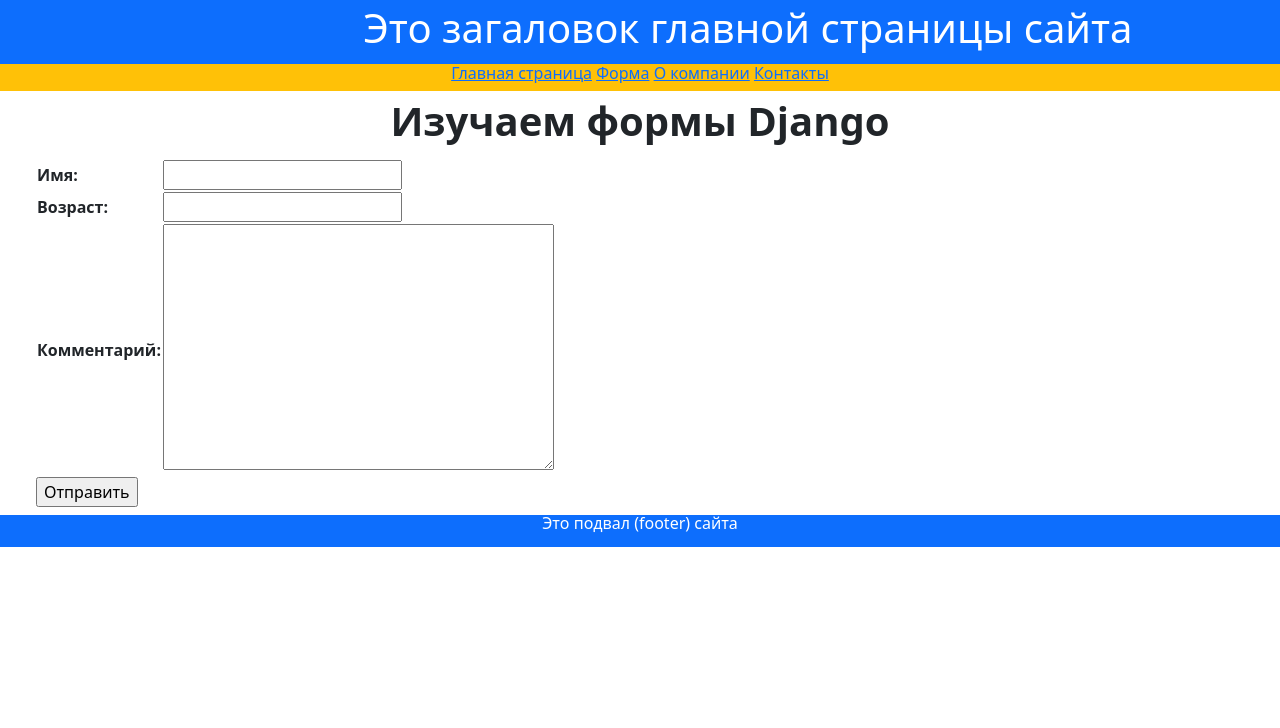
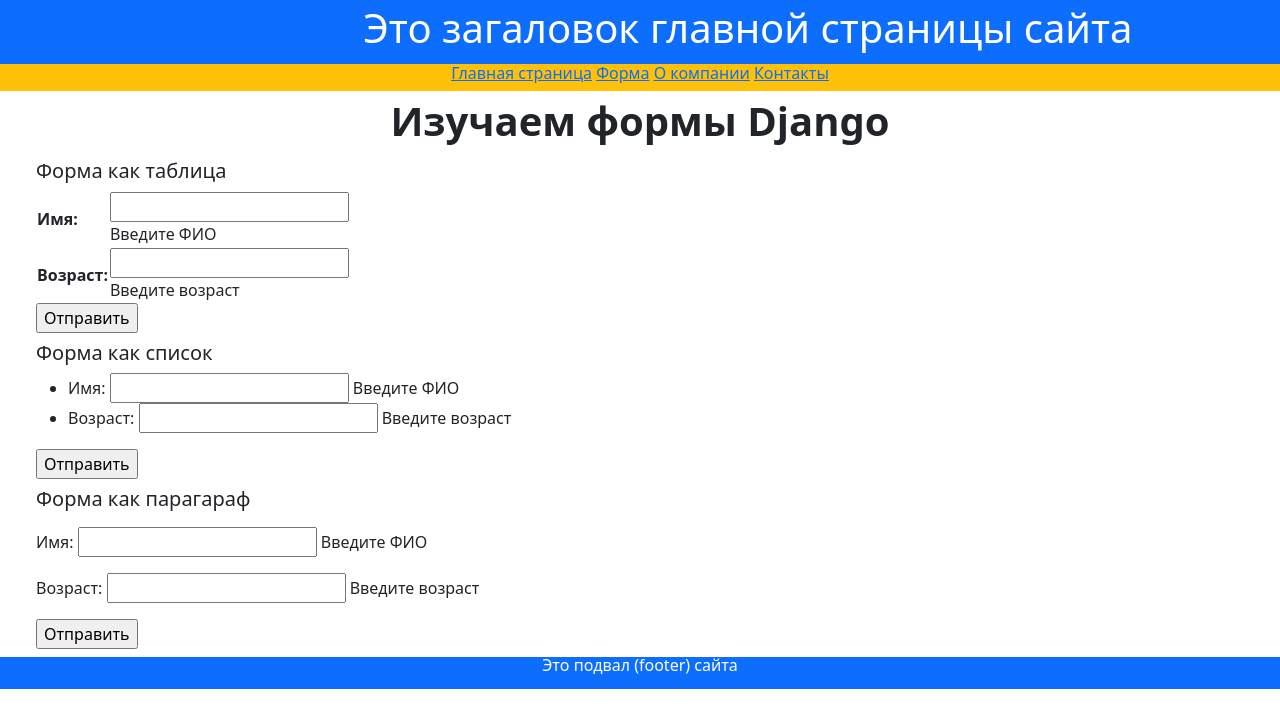
Before and after one commit to Serega4x4/Web_1, a Django app: page /my_form/ in a window 1280 px wide. Shown: the top 728 px of the page. Run offline with Django 4.2, Linux system fonts and the light colour scheme; some libraries are stand-ins or nearby versions.

Commit message:
set forms

```diff
--- a/hello/firstapp/forms.py
+++ b/hello/firstapp/forms.py
@@ -2,6 +2,5 @@ from django import forms
 
 
 class UserForm(forms.Form):
-    name = forms.CharField(label='Имя')
-    age = forms.IntegerField(label='Возраст')
-    comment = forms.CharField(label='Комментарий', widget=forms.Textarea)
+    name = forms.CharField(label='Имя', help_text='Введите ФИО')
+    age = forms.IntegerField(label='Возраст', help_text='Введите возраст')
--- a/hello/templates/firstapp/my_form.html
+++ b/hello/templates/firstapp/my_form.html
@@ -3,13 +3,35 @@
 {% block header %}Изучаем формы Django{% endblock header %}
 {% block content %}
 <div class="container-fluid text-start my-2 border-3">
+    <h5>Форма как таблица</h5>
     <form method="POST">
         {% csrf_token %}
         <table>
-            {{ form }}
+            {{ form.as_table }}
         </table>
         <input type="submit" value="Отправить">
     </form>
 </div>
 
+<div class="container-fluid text-start my-2 border-3">
+    <h5>Форма как список</h5>
+    <form method="POST">
+        {% csrf_token %}
+        <ul>
+            {{ form.as_ul }}
+        </ul>
+        <input type="submit" value="Отправить">
+    </form>
+</div>
+
+<div class="container-fluid text-start my-2 border-3">
+    <h5>Форма как парагараф</h5>
+    <form method="POST">
+        {% csrf_token %}
+        <p>
+            {{ form.as_p }}
+        </p>
+        <input type="submit" value="Отправить">
+    </form>
+</div>
 {% endblock content %}
```
